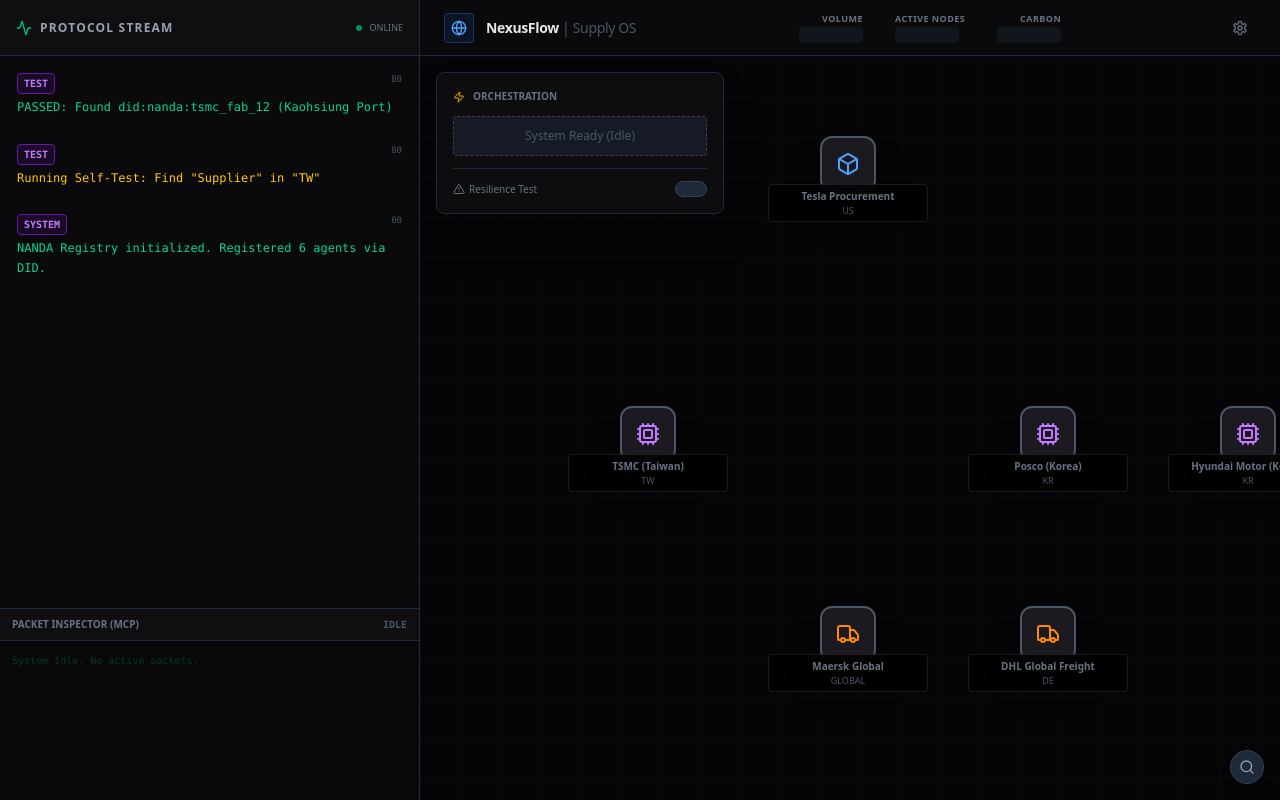
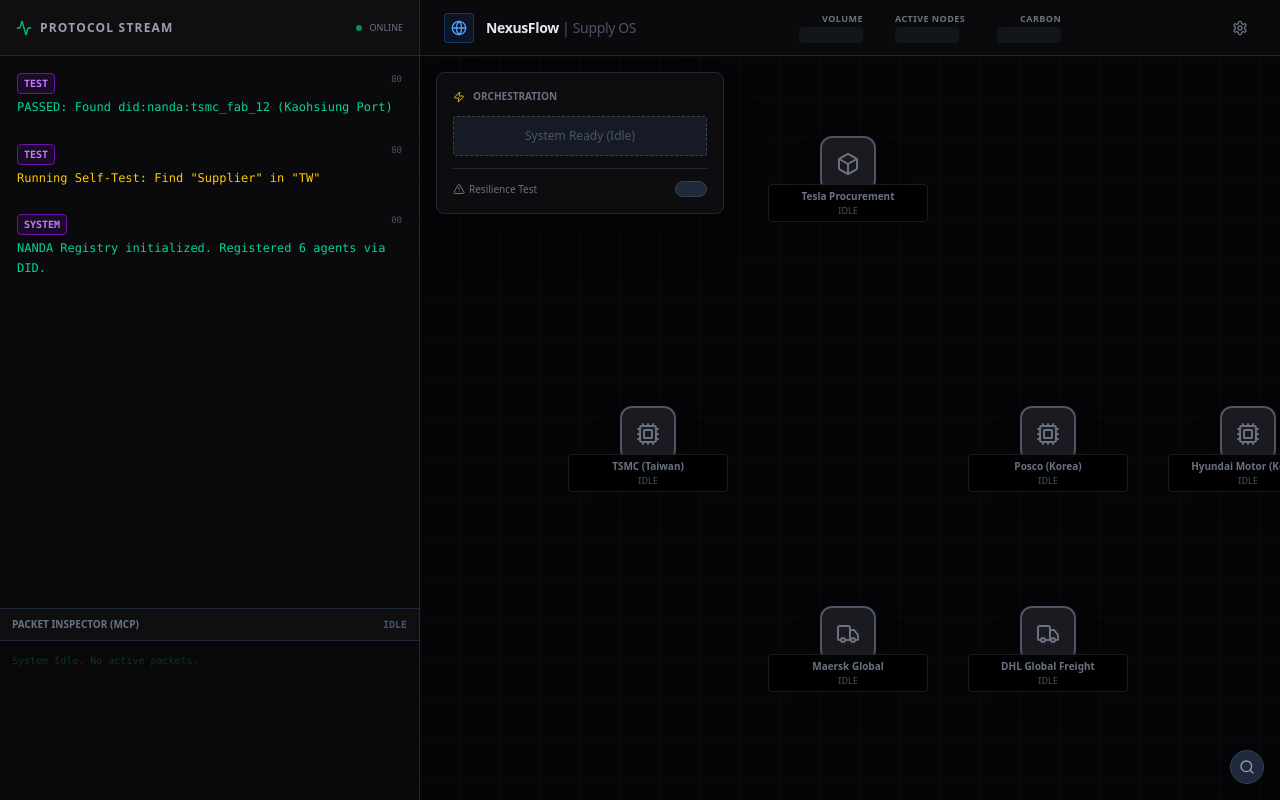
Before and after one commit to samgbm/nexusflow, a React (Vite) app: page / in a window 1280 px wide. Built offline with nearby package versions, Linux system fonts and the light colour scheme.

Commit message:
Increment 8: Edge Visualization System

```diff
--- a/src/App.tsx
+++ b/src/App.tsx
@@ -1,7 +1,7 @@
 import React, { useState, useEffect, useCallback, useRef } from 'react';
 
 
-import type { AgentNode, LogEntry, AgentRole } from './types';
+import type { AgentNode, LogEntry, AgentRole, AgentEdge } from './types';
 import { INITIAL_AGENTS } from './data';
 import { globalRegistry } from './services/Registry';
 import { GraphCanvas } from './components/GraphCanvas';
@@ -21,6 +21,7 @@
 
 export default function App() {
   const [nodes, setNodes] = useState<AgentNode[]>(INITIAL_AGENTS);
+  const [edges, setEdges] = useState<AgentEdge[]>([]); // New State
   const [logs, setLogs] = useState<LogEntry[]>([]);
   const [isInspectorOpen, setIsInspectorOpen] = useState<boolean>(false);
   const [selectedNode, setSelectedNode] = useState<AgentNode | null>(null);
@@ -111,7 +112,27 @@
     addLog('debug', 'Cycled all node statuses for visual verification.', 'warning');
   };
 
+  // NEW: Debug edge rendering
+  const handleTestConnection = () => {
+    // Connect Buyer -> Supplier A
+    const newEdge: AgentEdge = {
+      id: `edge-${Date.now()}`,
+      from: 'buyer-01',
+      to: 'supplier-a',
+      type: 'query',
+      label: 'RFQ-101'
+    };
 
+    setEdges(prev => {
+      // Clear if exists (toggle effect)
+      if (prev.length > 0) {
+        addLog('debug', 'Cleared test edges.', 'info');
+        return [];
+      }
+      addLog('debug', 'Drawing test edge: Buyer -> Supplier A', 'action');
+      return [newEdge];
+    });
+  };
 
   return (
     // 1. GLOBAL CONTAINER
@@ -133,10 +154,12 @@
       {/* 2. CENTER: Graph & Controls */}
       <MainStage
         nodes={nodes}
+        edges={edges}
         registryCount={globalRegistry.count()}
         onTestRegistry={handleTestRegistry}
         onToggleInspector={handleToggleInspector}
         onSelectNode={handleSelectNode}
+        onTestConnection={handleTestConnection}
         onCycleStatus={handleCycleStatus} // Pass debug handler
         selectedNodeId={selectedNode?.id || null}
         isInspectorOpen={isInspectorOpen}
--- a/src/components/MainStage.tsx
+++ b/src/components/MainStage.tsx
@@ -1,16 +1,18 @@
 import React, { useState } from 'react';
-import { Globe, Settings, Search, Zap, AlertTriangle, Server, Cpu, Box, Truck, Activity } from 'lucide-react';
-import { globalRegistry } from '../services/Registry';
-import type { AgentNode, AgentRole } from '../types';
+import { Globe, Settings, Search, Zap, AlertTriangle, Server, Cpu, Box, Truck, Activity, Share2 } from 'lucide-react';
+// import { globalRegistry } from '../services/Registry';
+import type { AgentNode, AgentRole, AgentEdge } from '../types';
 
 
 
 interface MainStageProps {
   nodes: AgentNode[]; // New Prop: Nodes to render
+  edges: AgentEdge[]; // NEW: Edges Prop
   registryCount: number;
   onTestRegistry: () => void;
   onToggleInspector: () => void;
   onSelectNode: (node: AgentNode) => void; // New Prop: Selection handler
+  onTestConnection: () => void; // New prop for testing
   onCycleStatus: () => void; // New prop for testing
   selectedNodeId: string | null; // New Prop: Visual selection state
   isInspectorOpen: boolean;
@@ -18,10 +20,12 @@
 
 export function MainStage({
   nodes,
+  edges,
   registryCount,
   onTestRegistry,
   onToggleInspector,
   onSelectNode,
+  onTestConnection,
   selectedNodeId,
   onCycleStatus,
   isInspectorOpen
@@ -58,6 +62,7 @@
           </button>
           {showSettings && (
             <div className="absolute top-10 right-0 w-64 bg-[#141418] border border-gray-700 rounded shadow-xl p-4 z-50">
+              <div className="absolute top-10 right-0 w-64 bg-[#141418] border border-gray-700 rounded shadow-xl p-4 z-50">
                 <h3 className="text-[10px] font-bold text-gray-500 uppercase mb-2">Debug Actions</h3>
                 <button
                   onClick={onTestRegistry}
@@ -72,6 +77,13 @@
                 >
                   <Activity className="w-3 h-3 text-yellow-500" /> Cycle Visuals
                 </button>
+                <button
+                  onClick={onTestConnection}
+                  className="w-full text-xs bg-gray-800 hover:bg-gray-700 text-white p-2 rounded border border-gray-600 flex items-center gap-2 justify-center"
+                >
+                  <Share2 className="w-3 h-3 text-blue-500" /> Test Edge
+                </button>
+              </div>
             </div>
           )}
         </div>
@@ -102,6 +114,74 @@
           </div>
         </div>
 
+
+        {/* --- INCREMENT 8: SVG EDGE LAYER --- */}
+        <svg className="absolute inset-0 w-full h-full pointer-events-none z-0">
+          <defs>
+            <marker id="arrow-query" markerWidth="10" markerHeight="10" refX="22" refY="3" orient="auto">
+              <path d="M0,0 L0,6 L9,3 z" fill="#3b82f6" />
+            </marker>
+            <marker id="arrow-contract" markerWidth="10" markerHeight="10" refX="22" refY="3" orient="auto">
+              <path d="M0,0 L0,6 L9,3 z" fill="#10b981" />
+            </marker>
+            <marker id="arrow-reject" markerWidth="10" markerHeight="10" refX="22" refY="3" orient="auto">
+              <path d="M0,0 L0,6 L9,3 z" fill="#ef4444" />
+            </marker>
+          </defs>
+          {edges.map((edge) => {
+            const source = nodes.find(n => n.id === edge.from);
+            const target = nodes.find(n => n.id === edge.to);
+            if (!source || !target) return null;
+
+            // Center offsets: Node is 56px wide (w-14), center is 28px
+            const x1 = source.x + 28;
+            const y1 = source.y + 28;
+            const x2 = target.x + 28;
+            const y2 = target.y + 28;
+
+            const styles = getEdgeStyles(edge.type);
+
+            return (
+              <g key={edge.id}>
+                <path
+                  d={`M${x1},${y1} L${x2},${y2}`}
+                  stroke={styles.color}
+                  strokeWidth="2"
+                  fill="none"
+                  strokeDasharray={styles.dash}
+                  markerEnd={`url(#${styles.marker})`}
+                  className="animate-pulse" // Simple pulse for now, custom keyframes in future
+                />
+                {edge.label && (
+                  <g>
+                    <rect
+                      x={(x1 + x2) / 2 - 20}
+                      y={(y1 + y2) / 2 - 10}
+                      width="40"
+                      height="20"
+                      rx="4"
+                      fill="#050507"
+                      stroke={styles.color}
+                    />
+                    <text
+                      x={(x1 + x2) / 2}
+                      y={(y1 + y2) / 2 + 4}
+                      textAnchor="middle"
+                      fontSize="9"
+                      fill={styles.color}
+                      className="font-mono uppercase font-bold"
+                    >
+                      {edge.label}
+                    </text>
+                  </g>
+                )}
+              </g>
+            );
+          })}
+        </svg>
+
+
+
         {/* GRAPH NODES (Increment 6) */}
         <div className="absolute inset-0 z-0">
           {nodes.map(node => {
@@ -119,13 +199,16 @@
                   onSelectNode(node);
                 }}
               >
+                {node.status !== 'idle' && (
+                  <div className={`absolute -inset-2 rounded-xl opacity-30 animate-ping ${ping}`}></div>
+                )}
                 {/* Node Icon */}
-                <AgentIcon type={node.type} />
+                <AgentIcon type={node.type} className={border} />
 
                 {/* Node Label */}
                 <div className="absolute -bottom-8 w-40 text-center text-[10px] font-bold text-gray-500 group-hover:text-gray-300 transition-colors bg-black/80 rounded px-2 py-1 backdrop-blur-sm -translate-x-1/2 left-1/2 border border-white/10 pointer-events-none">
                   {node.label}
-                  <div className="text-[9px] text-gray-600 font-normal">{node.facts.context.jurisdiction}</div>
+                  <div className="text-[9px] text-gray-600 font-normal">{node.status.toUpperCase()}</div>
                 </div>
               </div>
             );
@@ -140,9 +223,6 @@
             <p className="text-sm text-gray-600 font-mono mt-2">{registryCount} Verified Agents</p>
           </div>
         )}
-
-
-
       </div>
 
       {/* Toggle Inspector Button */}
@@ -187,13 +267,24 @@
   }
 }
 
+function getEdgeStyles(type: AgentEdge['type']) {
+  switch (type) {
+    case 'query': return { color: '#3b82f6', dash: '5,5', marker: 'arrow-query' }; // Blue Dashed
+    case 'negotiate': return { color: '#f59e0b', dash: '2,2', marker: 'arrow-query' }; // Amber Tight Dash
+    case 'contract': return { color: '#10b981', dash: '0', marker: 'arrow-contract' }; // Green Solid
+    case 'logistics': return { color: '#f97316', dash: '10,5', marker: 'arrow-query' }; // Orange Long Dash
+    case 'reject': return { color: '#ef4444', dash: '2,2', marker: 'arrow-reject' }; // Red
+    default: return { color: '#6b7280', dash: '0', marker: 'arrow-query' };
+  }
+}
 
 
-function AgentIcon({ type }: { type: string }) {
+function AgentIcon({ type, className }: { type: AgentRole, className?: string }) {
+  const props = { className: `w-6 h-6 ${className}` };
   switch (type) {
-    case 'buyer': return <Box className="w-6 h-6 text-blue-400" />;
-    case 'supplier': return <Cpu className="w-6 h-6 text-purple-400" />;
-    case 'logistics': return <Truck className="w-6 h-6 text-orange-400" />;
-    default: return <Server className="w-6 h-6" />;
+    case 'buyer': return <Box {...props} />;
+    case 'supplier': return <Cpu {...props} />;
+    case 'logistics': return <Truck {...props} />;
+    default: return <Server {...props} />;
   }
 }
--- a/src/types.ts
+++ b/src/types.ts
@@ -45,12 +45,21 @@
   y: number;
 }
 
+// INCREMENT 8: Edge Definition
+export interface AgentEdge {
+  id: string;
+  from: string; // Agent Node ID
+  to: string;   // Agent Node ID
+  type: 'query' | 'negotiate' | 'contract' | 'logistics' | 'reject';
+  label?: string;
+}
+
 export interface LogEntry {
   id: number;
   timestamp: string;
   agentId: string;
   text: string;
-  type: 'info' | 'success' | 'error' | 'warning' | 'query';
+  type: 'info' | 'success' | 'error' | 'warning' | 'query' | 'action';
   mcpPayload?: any;
 }
 
```
Lines whose indentation alone changed are shown as unchanged.
